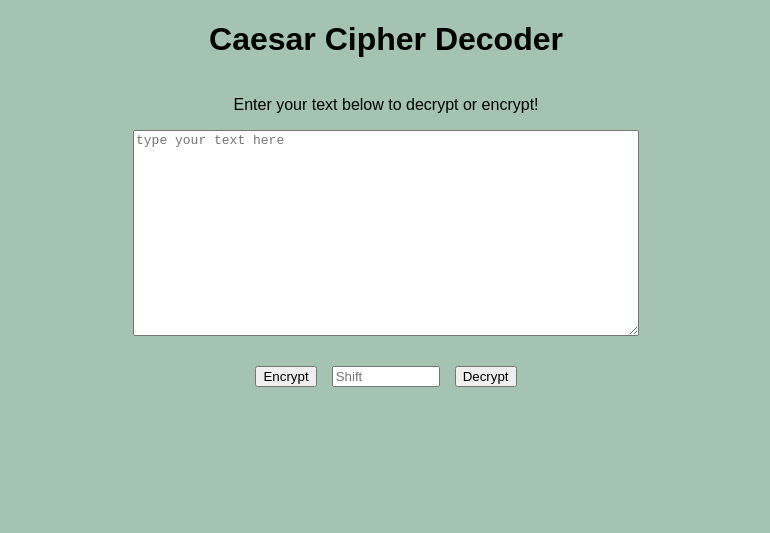
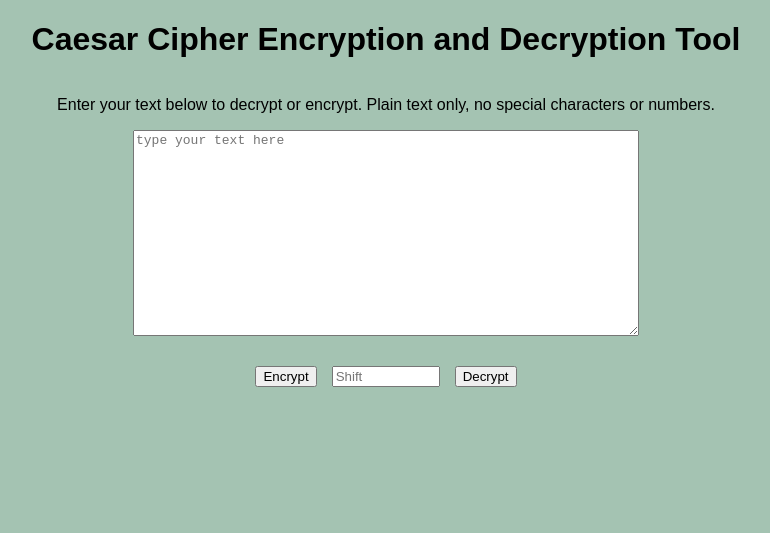
Before and after one commit to vanessafong123/Caesar_Cipher, a plain HTML site: page index.html in a window 1280 px wide. Shown: the whole page, without its empty margins (254-1024 px from the left). Drawn offline with Linux system fonts and the light colour scheme; a web font is replaced by a local one.

Commit message:
Update index.html

```diff
--- a/index.html
+++ b/index.html
@@ -3,14 +3,14 @@
 <head>
     <meta charset="UTF-8">
     <meta name="viewport" content="width=device-width, initial-scale=1.0">
-    <title>Caesar Cipher Encryption and Decryption Tool</title>
+    <title>Caesar Cipher Decoder</title>
     <link rel="stylesheet" href="styles.css">
 </head>
 
 <body>
 <div class="container">
-<h1>Caesar Cipher Decoder</h1>
-<p>Enter your text below to decrypt or encrypt!</p>
+<h1>Caesar Cipher Encryption and Decryption Tool</h1>
+<p>Enter your text below to decrypt or encrypt. Plain text only, no special characters or numbers.</p>
 <div id="text-container">
 <textarea name="" id="text" placeholder="type your text here"></textarea>
 <div id="buttons-container">
```
